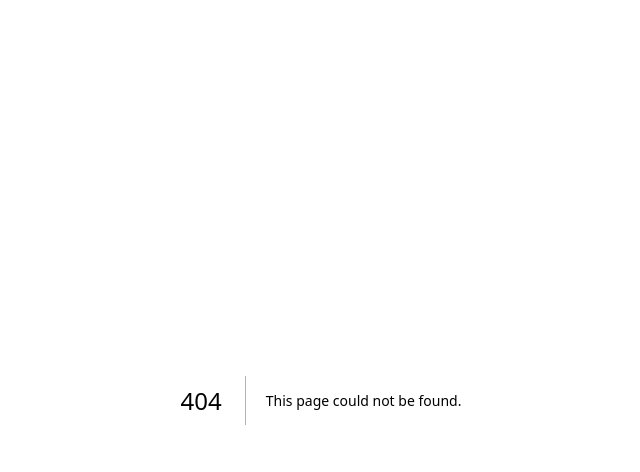
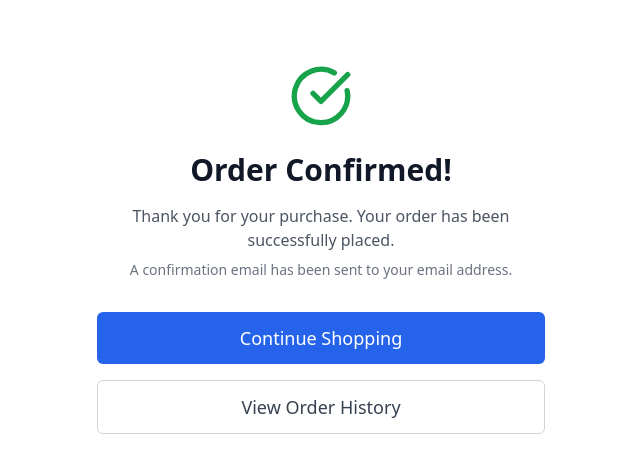
Before and after one commit to OlawaleP/stackbuld-e-commerce, a Next.js app: page /success in a window 1280 px wide. Before the commit this address had no page. Shown: the top 472 px of the page, without its empty margins (319-959 px from the left). Built offline with nearby package versions, Linux system fonts and the light colour scheme.

Commit message:
Feat: success page

```diff
--- a/app/checkout/page.tsx
+++ b/app/checkout/page.tsx
@@ -44,13 +44,10 @@ export default function CheckoutPage() {
     e.preventDefault();
     setIsProcessing(true);
 
-    // Simulate payment processing
     await new Promise(resolve => setTimeout(resolve, 2000));
 
-    // Generate order ID
     const orderId = Math.random().toString(36).substr(2, 9).toUpperCase();
 
-    // Clear cart and redirect to success
     clearCart();
     router.push(`/success?orderId=${orderId}`);
   };
--- /dev/null
+++ b/app/success/page.tsx
@@ -0,0 +1,56 @@
+'use client';
+
+import { Button } from '@/components/atoms/Button';
+import { useSearchParams } from 'next/navigation';
+import Link from 'next/link';
+import { CheckCircle } from 'lucide-react';
+
+export default function SuccessPage() {
+  const searchParams = useSearchParams();
+  const orderId = searchParams.get('orderId');
+
+  return (
+    <div className="container mx-auto px-4 py-16 text-center">
+      <div className="mx-auto max-w-md">
+        <div className="mb-6 flex justify-center">
+          <CheckCircle className="h-16 w-16 text-green-600" />
+        </div>
+
+        <h1 className="mb-4 text-3xl font-bold text-gray-900">
+          Order Confirmed!
+        </h1>
+
+        <p className="mb-2 text-gray-600">
+          Thank you for your purchase. Your order has been successfully placed.
+        </p>
+
+        {orderId && (
+          <div className="mb-8 rounded-lg bg-gray-50 p-4">
+            <p className="text-sm text-gray-600">Order ID</p>
+            <p className="text-lg font-mono font-semibold text-gray-900">
+              {orderId}
+            </p>
+          </div>
+        )}
+
+        <p className="mb-8 text-sm text-gray-500">
+          A confirmation email has been sent to your email address.
+        </p>
+
+        <div className="space-y-4">
+          <Link href="/">
+            <Button size="lg" className="w-full">
+              Continue Shopping
+            </Button>
+          </Link>
+
+          <Link href="/orders" className="block">
+            <Button variant="outline" size="lg" className="w-full">
+              View Order History
+            </Button>
+          </Link>
+        </div>
+      </div>
+    </div>
+  );
+}
```
